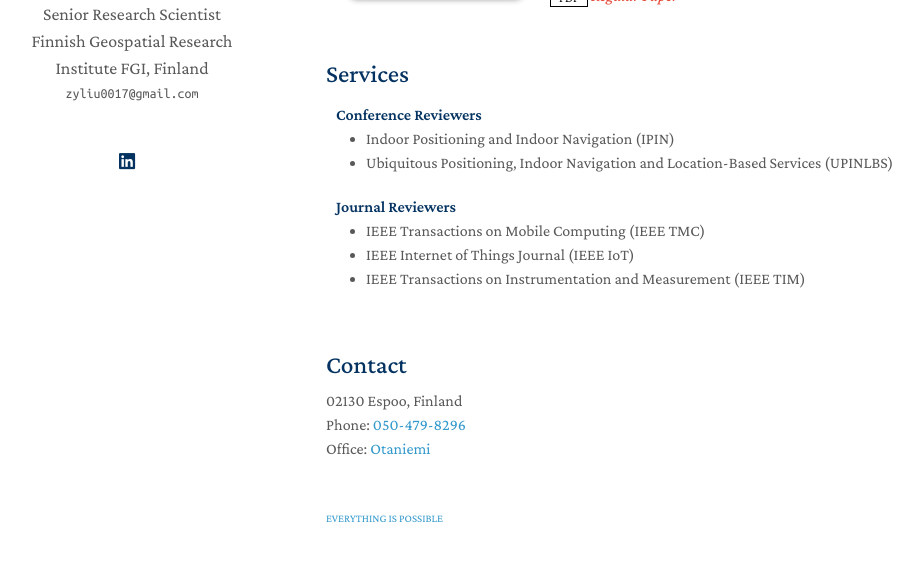
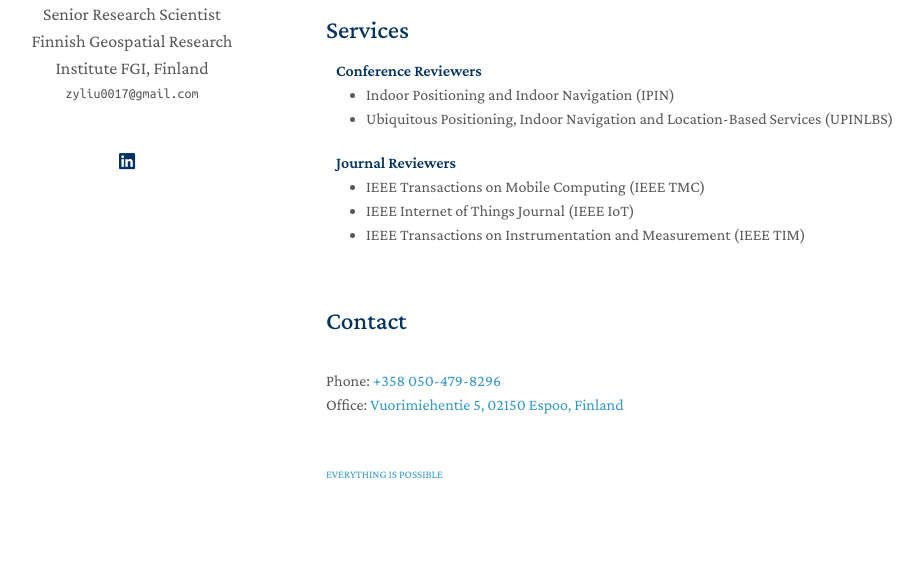
Before and after one commit to zyliu0017/zyliu0017.github.io, a Jekyll site: the page built from index.md, in a window 1280 px wide and 900 px high, scrolled down 850 px, cut to the strip 301-863 px from the top of the window. Shown: the whole strip, without its empty margins (144-1067 px from the left). Built offline with Jekyll 4.4.1, drawn with Linux system fonts in a browser that asks for light colours; a style sheet for code colours, icons or effects is not loaded.

```diff
--- a/_includes/contact.md
+++ b/_includes/contact.md
@@ -1,7 +1,5 @@
 <h2 style="margin: 60px 0px 10px;">Contact</h2>
-
-02130 Espoo, Finland
 <br />
-Phone: <a href="tel:+3580504798296">050-479-8296</a>
+Phone: <a href="tel:+3580504798296">+358 050-479-8296</a>
 <br />
-Office: <a href="https://www.maanmittauslaitos.fi/en/research/contact-information/staff/zuoya-liu">Otaniemi</a>
+Office: <a href="https://www.maanmittauslaitos.fi/en/research/contact-information/staff/zuoya-liu">Vuorimiehentie 5, 02150 Espoo, Finland</a>
```
Also changed, not shown: index.md (+0 -3 lines).
